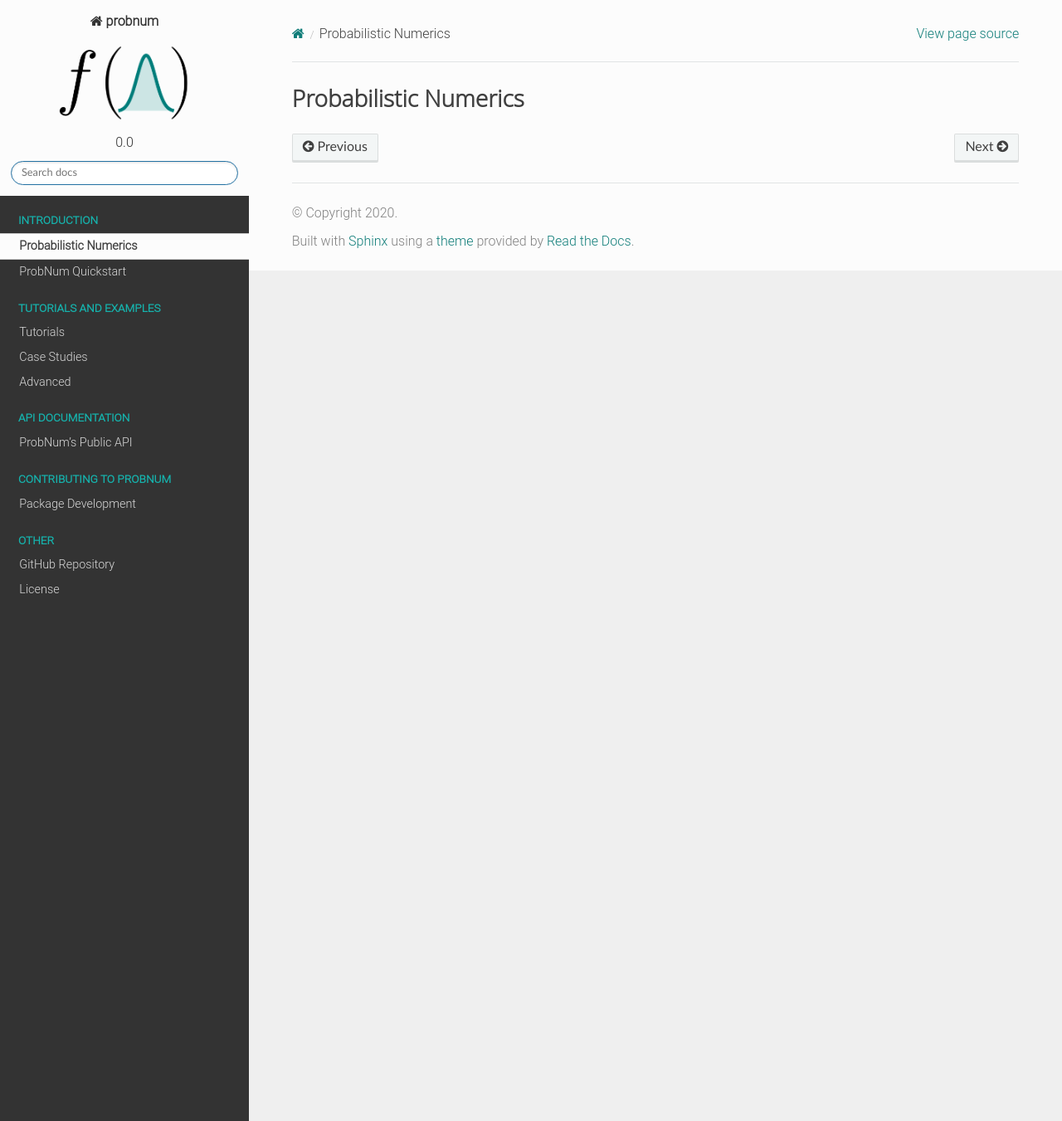
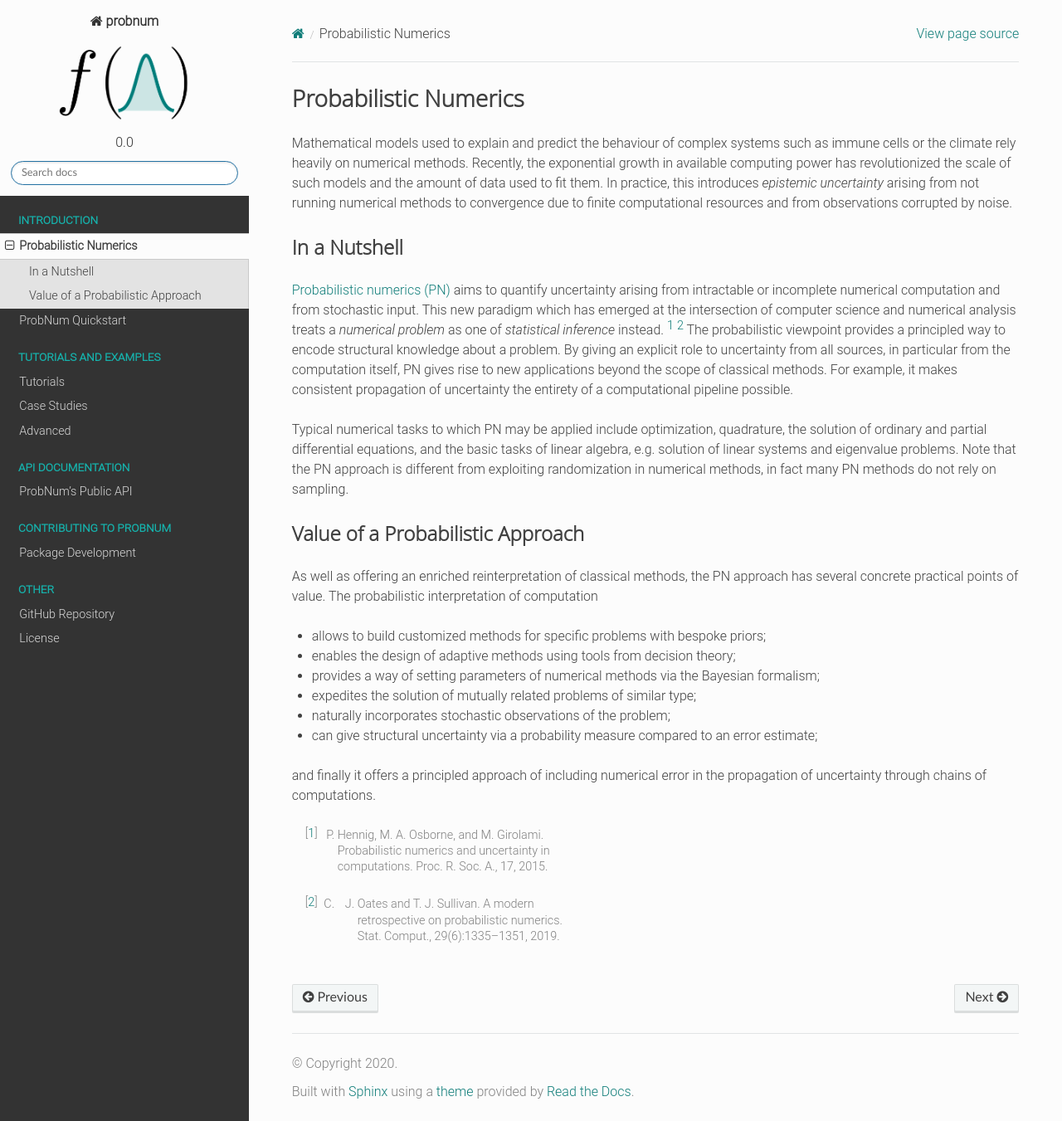
Before and after one commit to probabilistic-numerics/probnum, a Sphinx documentation site: the page built from docs/source/introduction/probabilistic_numerics.rst, in a window 1280 px wide and 1351 px high. Shown: the whole window at 83% size. Built offline with Sphinx 7.4.7 and the Read the Docs theme 2.0.0, drawn with Linux system fonts in a browser that asks for light colours; pages that are not in the unit, such as notebooks, are missing from menus.

Commit message:
introduction updated

```diff
--- a/docs/source/_static/probnum-style.css
+++ b/docs/source/_static/probnum-style.css
@@ -48,7 +48,7 @@ body {
 }
 /* Sidebar links */
 .wy-nav-content a:visited {
-	color: var(--main-color);
+	color: #16b3ad;
 }
 .wy-menu-vertical a:active {
 	background-color: var(--main-color);
--- a/docs/source/introduction/probabilistic_numerics.rst
+++ b/docs/source/introduction/probabilistic_numerics.rst
@@ -1,2 +1,37 @@
 Probabilistic Numerics
 =======================
+
+Mathematical models used to explain and predict
+the behaviour of complex systems such as immune cells or the climate
+rely heavily on numerical methods. Recently, the exponential growth in
+available computing power has revolutionized the scale of such models
+and the amount of data used to fit them. In practice, this introduces
+*epistemic uncertainty* arising from not running numerical
+methods to convergence due to finite computational resources and from
+observations corrupted by noise.
+
+In a Nutshell
+****************
+
+`Probabilistic numerics (PN) <http://probabilistic-numerics.org/>`_ aims to quantify uncertainty arising from intractable or incomplete numerical computation and from stochastic input. This new paradigm which has emerged at the intersection of computer science and numerical analysis treats a *numerical problem* as one of *statistical inference* instead. [#]_ [#]_ The probabilistic viewpoint provides a principled way to encode structural knowledge about a problem. By giving an explicit role to uncertainty from all sources, in particular from the computation itself, PN gives rise to new applications beyond the scope of classical methods. For example, it makes consistent propagation of uncertainty the entirety of a computational pipeline possible.
+
+Typical numerical tasks to which PN may be applied include optimization, quadrature, the solution of ordinary and partial differential equations, and the basic tasks of linear algebra, e.g. solution of linear systems and eigenvalue problems. Note that the PN approach is different from exploiting randomization in numerical methods, in fact many PN methods do not rely on sampling.
+
+
+Value of a Probabilistic Approach
+**********************************
+
+As well as offering an enriched reinterpretation of classical methods, the PN approach has several concrete practical points of value. The probabilistic interpretation of computation
+
+- allows to build customized methods for specific problems with bespoke priors;
+- enables the design of adaptive methods using tools from decision theory;
+- provides a way of setting parameters of numerical methods via the Bayesian formalism;
+- expedites the solution of mutually related problems of similar type;
+- naturally incorporates stochastic observations of the problem;
+- can give structural uncertainty via a probability measure compared to an error estimate;
+
+and finally it offers a principled approach of including numerical error in the propagation of uncertainty through chains of computations.
+
+
+.. [#] P. Hennig, M. A. Osborne, and M. Girolami. Probabilistic numerics and uncertainty in computations. Proc. R. Soc. A., 17, 2015.
+.. [#] C. J. Oates and T. J. Sullivan. A modern retrospective on probabilistic numerics. Stat. Comput., 29(6):1335–1351, 2019.
--- a/docs/source/public_api/modules.rst
+++ b/docs/source/public_api/modules.rst
@@ -1,7 +1,7 @@
 ProbNum's Public API
 ==========================
 
-This reference details modules, functions and classes implemented in ProbNum, describing their functionality and how to
+This reference details subpackages, functions and classes implemented in ProbNum, describing their functionality and how to
 use them. See also the `examples <notebooks/examples.html>`__ to learn more about ProbNum.
 
 Random Variables and Distributions
```
Also changed, not shown: docs/source/introduction/quickstart.ipynb.
